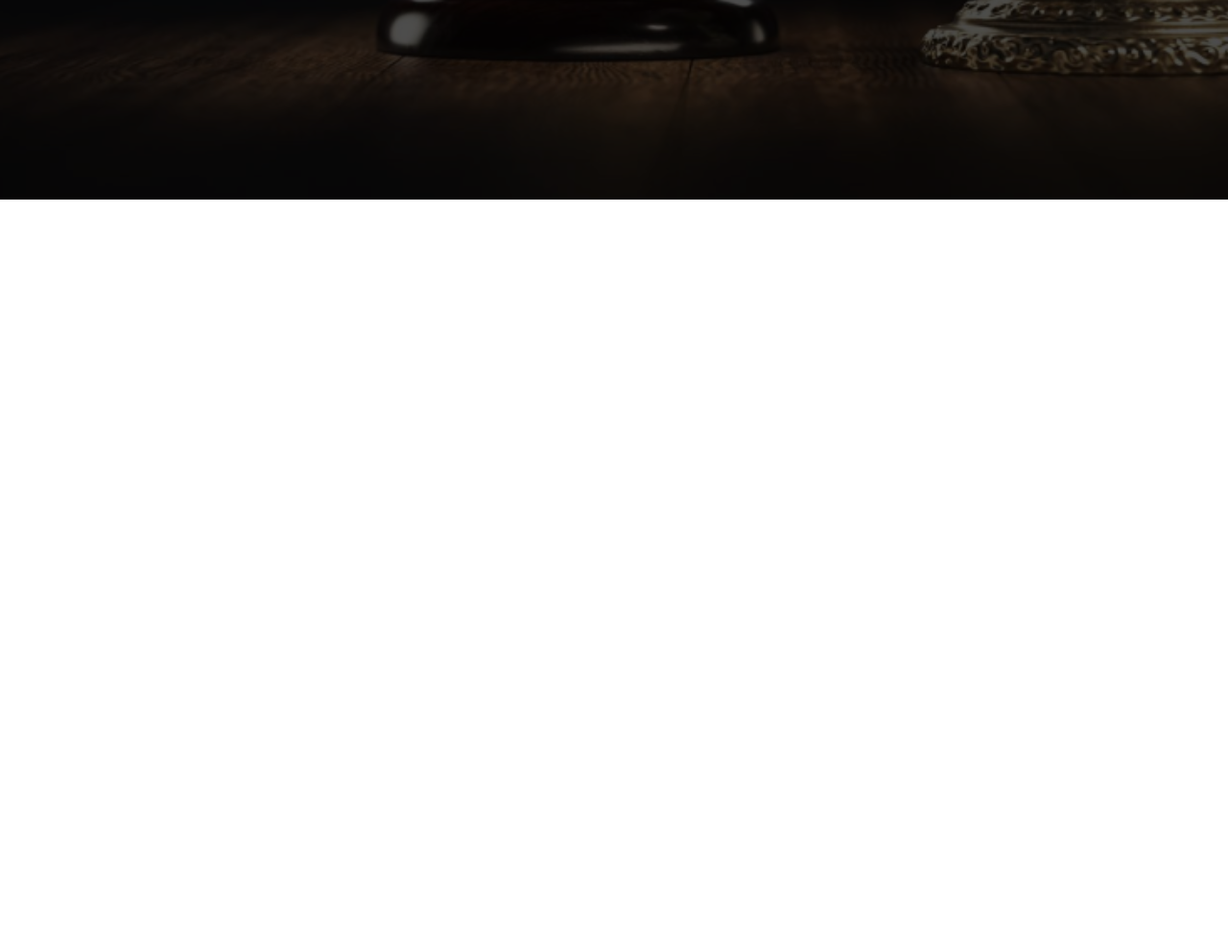
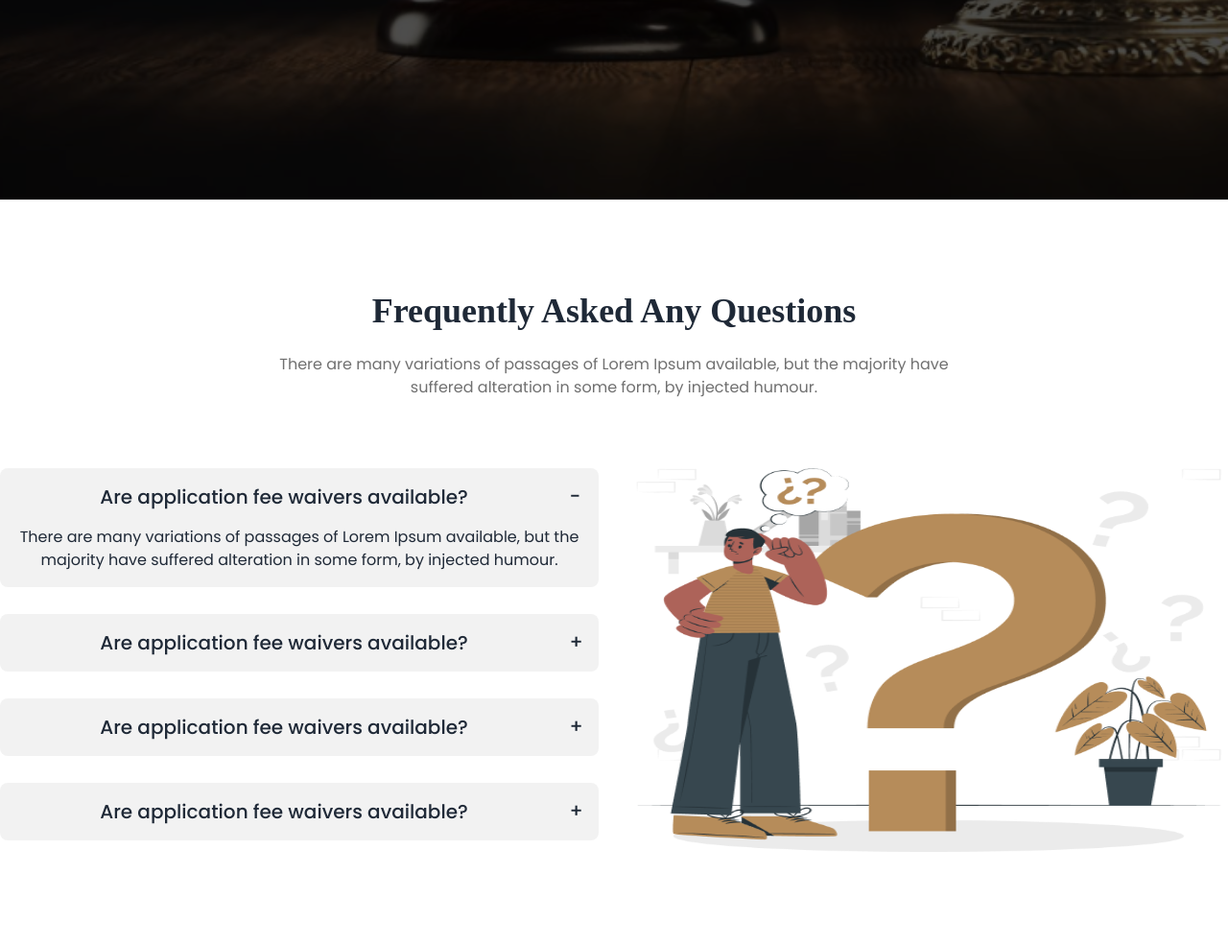
Before and after one commit to Farhanasharna2000/Legal, a plain HTML site: page index.html in a window 1280 px wide. Shown: the part 2675-3659 px from the top of the page at 96% size. Before the commit the page ends 2979 px from the top, so only its background shows below. Drawn offline with nearby package versions, Linux system fonts and the light colour scheme; grey boxes are pictures that could not be loaded.

Commit message:
added FAQ  section

```diff
--- a/index.html
+++ b/index.html
@@ -200,6 +200,49 @@
     </div>
 
 </section>
+<!-- FAQ section  -->
+<section class="pb-24 space-y-6 text-center">
+  <h2 class="font-EB text-2xl lg:text-4xl font-extrabold leading-9  ">Frequently Asked Any Questions</h2>
+  <p class="text-dark3 w-11/12 lg:w-7/12 mx-auto text-base font-normal ">There are many variations of passages of Lorem Ipsum available, but the majority have suffered alteration in some form, by injected humour.</p>
+  <div class="grid grid-cols-1 lg:grid-cols-2 gap-8 pt-12">
+<div class="flex flex-col gap-7 w-full">
+
+      <div class="collapse collapse-plus bg-base-200 rounded-lg">
+        <input type="radio" name="my-accordion-3" checked="checked" />
+        <div class="collapse-title text-xl font-medium dark2 EB">Are application fee waivers available?</div>
+        <div class="collapse-content">
+          <p class="dark3">There are many variations of passages of Lorem Ipsum available, but the majority have suffered alteration in some form, by injected humour. </p>
+        </div>
+      </div>
+      <div class="collapse collapse-plus bg-base-200 rounded-lg">
+        <input type="radio" name="my-accordion-3" />
+        <div class="collapse-title text-xl font-medium dark2 EB">Are application fee waivers available?</div>
+        <div class="collapse-content">
+          <p class="dark3">There are many variations of passages of Lorem Ipsum available, but the majority have suffered alteration in some form, by injected humour.</p>
+        </div>
+      </div>
+      <div class="collapse collapse-plus bg-base-200 rounded-lg">
+        <input type="radio" name="my-accordion-3" />
+        <div class="collapse-title text-xl font-medium dark2 EB">Are application fee waivers available?</div>
+        <div class="collapse-content">
+          <p class="dark3">There are many variations of passages of Lorem Ipsum available, but the majority have suffered alteration in some form, by injected humour.</p>
+        </div>
+      </div>
+      <div class="collapse collapse-plus bg-base-200 rounded-lg">
+        <input type="radio" name="my-accordion-3" />
+        <div class="collapse-title text-xl font-medium dark2 EB">Are application fee waivers available?</div>
+        <div class="collapse-content">
+          <p class="dark3">There are many variations of passages of Lorem Ipsum available, but the majority have suffered alteration in some form, by injected humour.</p>
+        </div>
+      </div>
+</div>
+
+    <!-- img  -->
+     <div>
+      <img class="lg:h-[400px]  w-full" src="images/faq.png" alt="">
+     </div>
+  </div>
+</section>
   </main>
   <footer>
 
```
